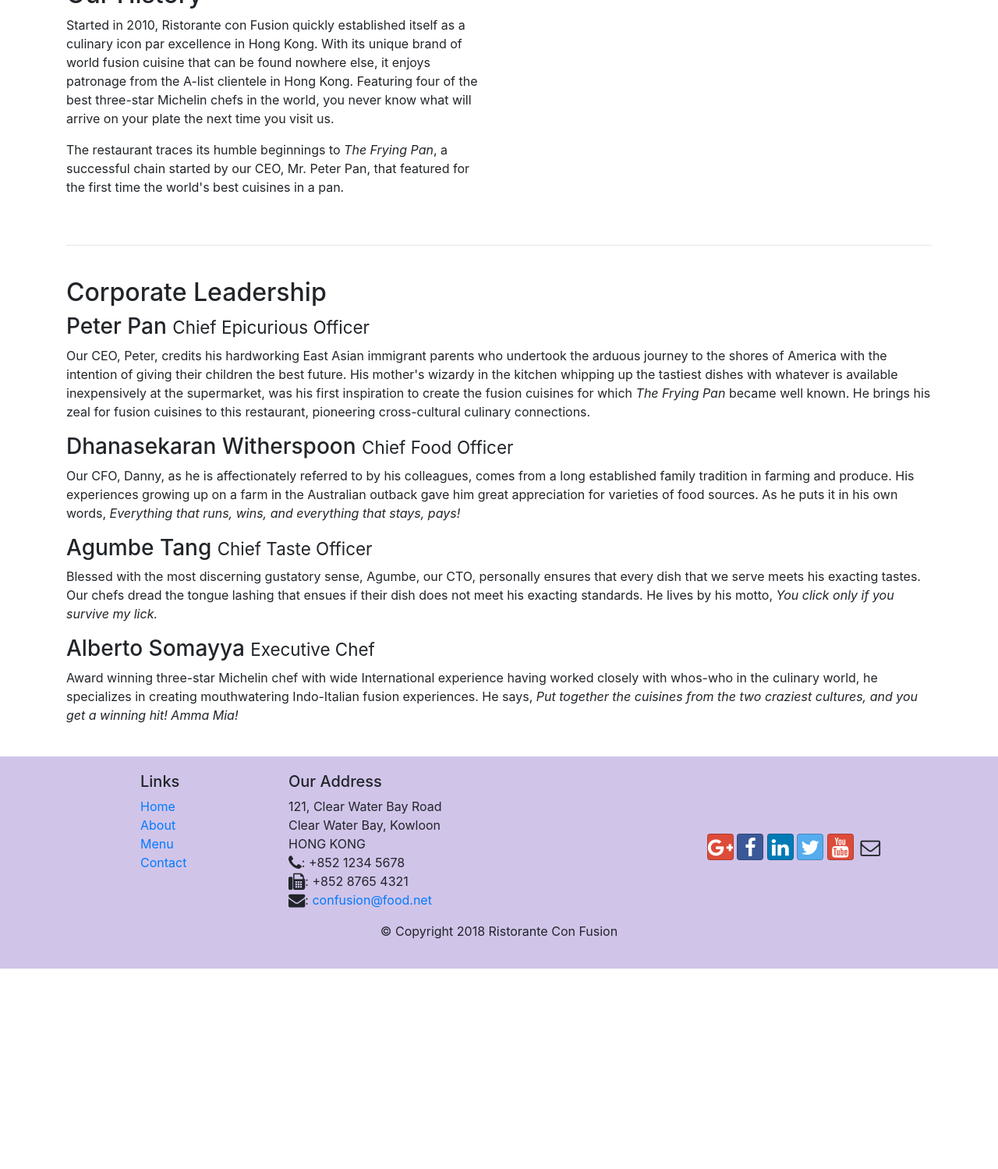
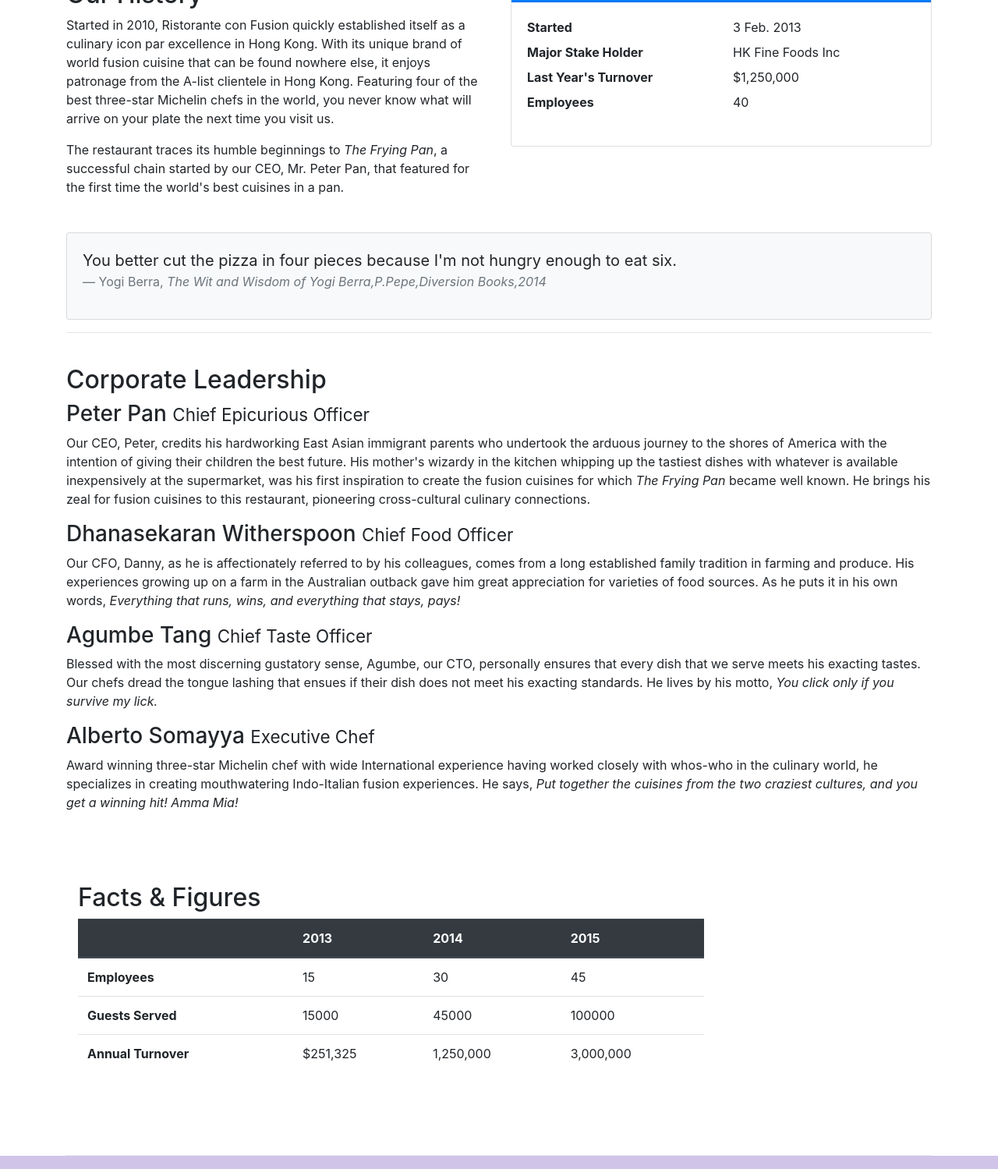
Before and after one commit to YTeyfik/Intro.-Bootstrap, a website: page aboutus.html in a window 1280 px wide. Shown: the part 521-2020 px from the top of the page at 78% size. Before the commit the page ends 1763 px from the top, so only its background shows below. Drawn offline with nearby package versions, Linux system fonts and the light colour scheme.

Commit message:
Tables and Cards

```diff
--- a/aboutus.html
+++ b/aboutus.html
@@ -62,8 +62,36 @@
                 <p>Started in 2010, Ristorante con Fusion quickly established itself as a culinary icon par excellence in Hong Kong. With its unique brand of world fusion cuisine that can be found nowhere else, it enjoys patronage from the A-list clientele in Hong Kong.  Featuring four of the best three-star Michelin chefs in the world, you never know what will arrive on your plate the next time you visit us.</p>
                 <p>The restaurant traces its humble beginnings to <em>The Frying Pan</em>, a successful chain started by our CEO, Mr. Peter Pan, that featured for the first time the world's best cuisines in a pan.</p>
             </div>
-            <div>
-
+            <div class="col-sm">
+                <div class="card">
+                    <h3 class="card-header bg-primary text-white">Facts At a Glance</h3>
+                    <div class="card-body">
+                        <dl class="row">
+                            <dt class="col-6">Started</dt>
+                            <dd class="col-6">3 Feb. 2013</dd>
+                            <dt class="col-6">Major Stake Holder</dt>
+                            <dd class="col-6">HK Fine Foods Inc</dd>
+                            <dt class="col-6">Last Year's Turnover</dt>
+                            <dd class="col-6">$1,250,000</dd>
+                            <dt class="col-6">Employees</dt>
+                            <dd class="col-6">40</dd>
+                        </dl>
+                    </div>
+                </div>
+            </div>
+            <div class="col-12">
+                <div class="card card-body bg-light">
+                    <blockquote class="blockquote">
+                        <p class="mb-0">You better cut the pizza in four pieces
+                                because I'm not hungry enough to eat six.
+                        </p>
+                        <footer class="blockquote-footer">Yogi Berra,
+                            <cite title="Source Title">
+                                The Wit and Wisdom of Yogi Berra,P.Pepe,Diversion Books,2014
+                        </cite>
+                    </footer>
+                    </blockquote>
+                </div>
             </div>
         </div>
         <hr>
@@ -81,7 +109,46 @@
                 <p class="d-none d-sm-block">Award winning three-star Michelin chef with wide International experience having worked closely with whos-who in the culinary world, he specializes in creating mouthwatering Indo-Italian fusion experiences. He says, <em>Put together the cuisines from the two craziest cultures, and you get a winning hit! Amma Mia!</em></p>
             </div>
        </div>
+       <div class="row row-content">
+           <div class="col-12 col-sm-9">
+                <h2>Facts &amp; Figures</h2>
+                <div class="table-responsive">
+                    <table class="table table-stripped">
+                        <thead class="thead-dark">
+                            <tr>
+                                <th>&nbsp;</th>
+                                <th>2013</th>
+                                <th>2014</th>
+                                <th>2015</th>
+                            </tr>
+                        </thead>
+                        <tbody>
+                            <tr>
+                                <th>Employees</th>
+                                <td>15</td>
+                                <td>30</td>
+                                <td>45</td>
+                            </tr>
+                            <tr>
+                                <th>Guests Served</th>
+                                <td>15000</td>
+                                <td>45000</td>
+                                <td>100000</td>
+                            </tr>
+                            <tr>
+                                <th>Annual Turnover</th>
+                                <td>$251,325</td>
+                                <td>1,250,000</td>
+                                <td>3,000,000</td>
+                            </tr>
+                        </tbody>
+                    </table>
+                </div>
+            </div>
+           <div class="col-12 col-sm-3">
 
+           </div>
+       </div>
     </div>
 
     <footer class="footer">
```
